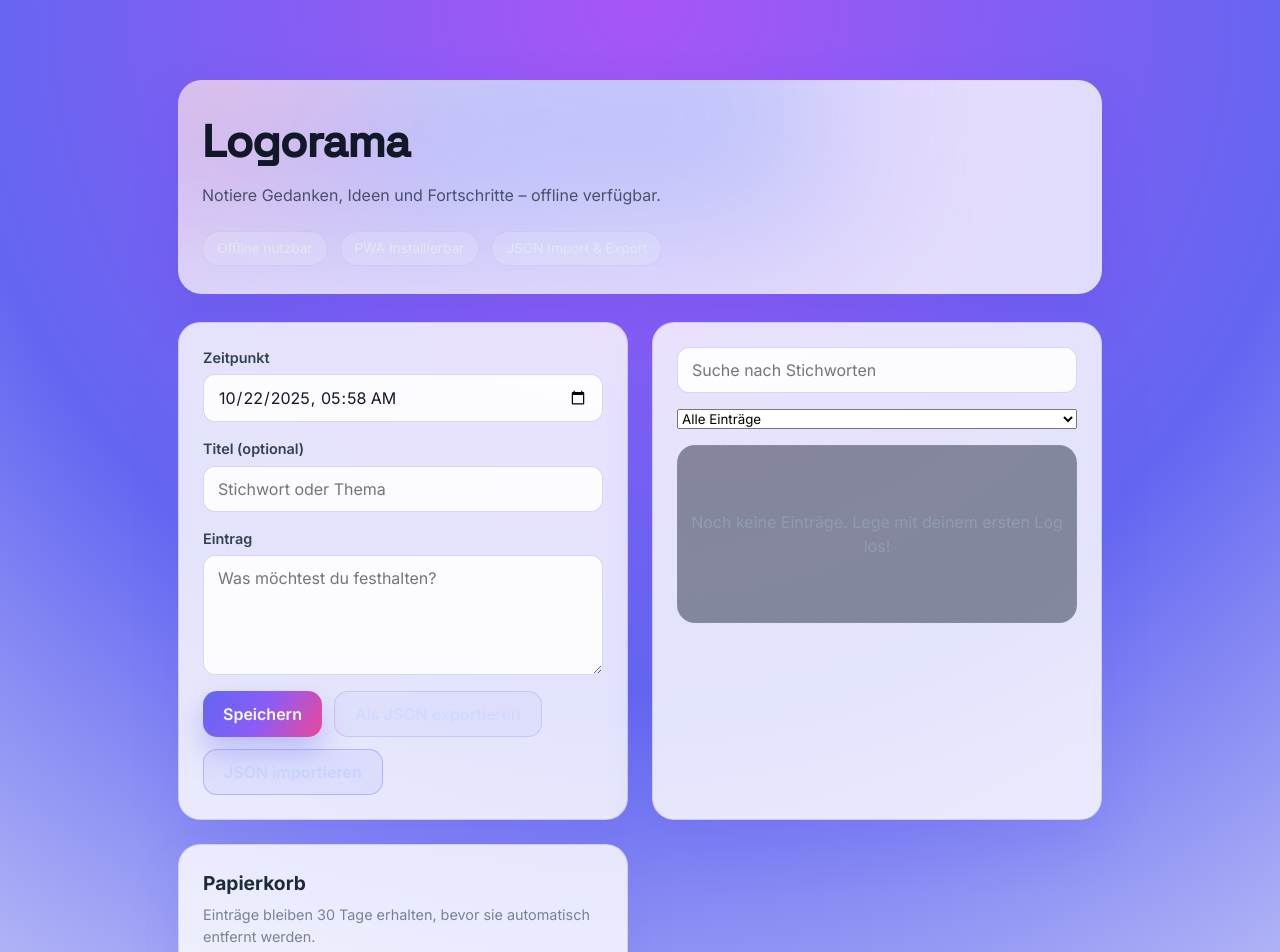
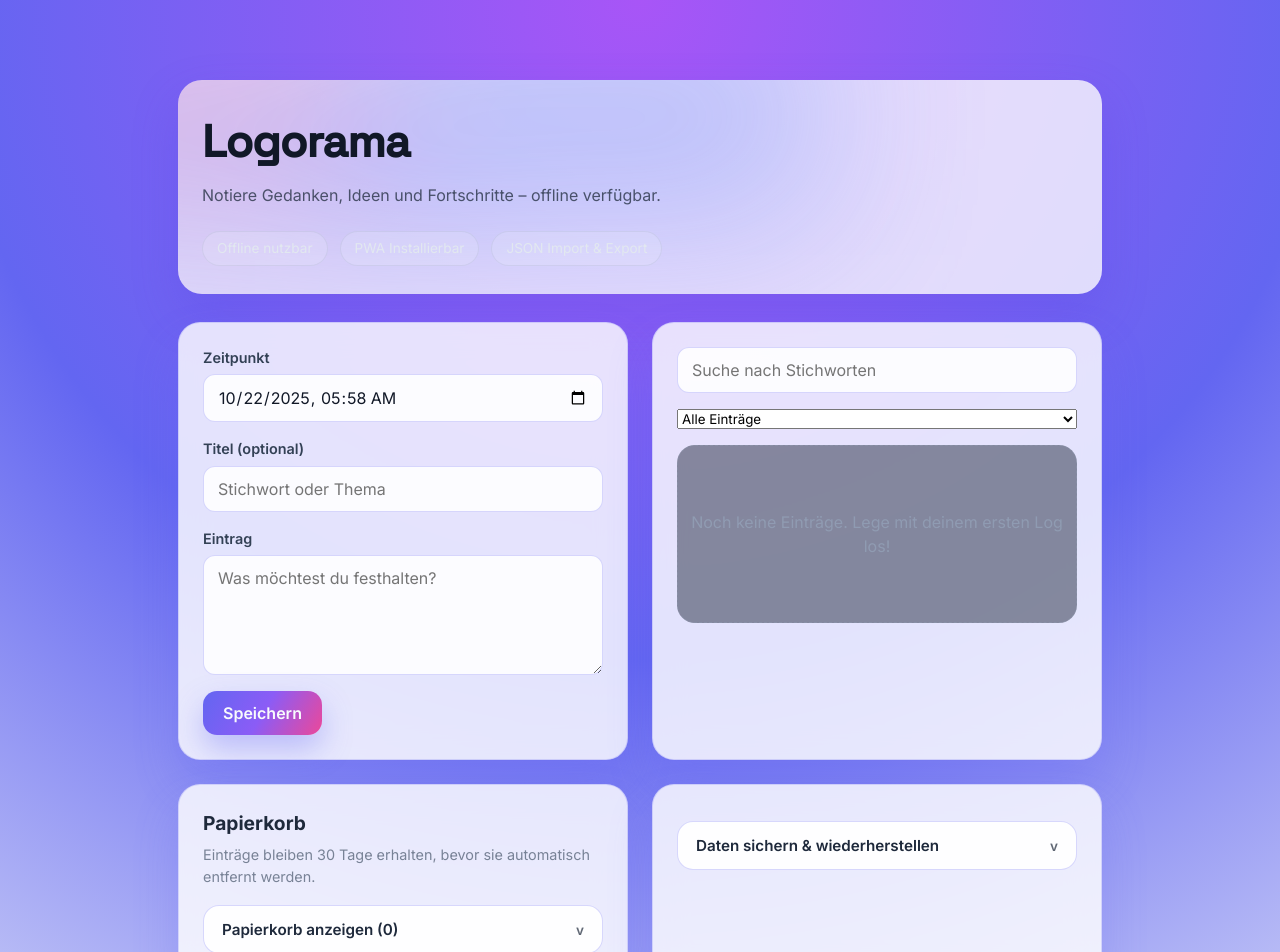
Before and after one commit to Web-Developer-DB/Logorama, a React (Vite) app: page / in a window 1280 px wide. Shown: the top 952 px of the page. Built offline with nearby package versions, Linux system fonts and the light colour scheme.

Commit message:
Add data safety panel accordion and update docs

```diff
--- a/src/App.jsx
+++ b/src/App.jsx
@@ -1,8 +1,9 @@
-import { useEffect, useMemo, useRef, useState } from "react";
+import { useEffect, useMemo, useState } from "react";
 import EntryForm from "./components/EntryForm.jsx";
 import SearchFilter from "./components/SearchFilter.jsx";
 import ActiveEntriesSection from "./components/ActiveEntriesSection.jsx";
 import TrashSection from "./components/TrashSection.jsx";
+import DataSafetyPanel from "./components/DataSafetyPanel.jsx";
 
 // Primary localStorage buckets: active Einträge + Papierkorb.
 const STORAGE_KEY = "personal-log-entries";
@@ -150,7 +151,6 @@ const App = () => {
   });
   // Filter für Zeitbereiche (Alle / Heute / Letzte 7 Tage).
   const [filter, setFilter] = useState("all");
-  const importInputRef = useRef(null);
 
   // Persistiert aktive Einträge nach jeder Änderung.
   useEffect(() => {
@@ -462,14 +462,9 @@ const App = () => {
         <div className="layout-grid">
           <section className="card">
             <EntryForm
-              ref={importInputRef}
               formState={formState}
               onInputChange={handleInputChange}
               onSubmit={handleSubmit}
-              onExport={handleExport}
-              onRequestImport={() => importInputRef.current?.click()}
-              onImportFile={handleImport}
-              disableExport={!entries.length}
             />
           </section>
 
@@ -496,6 +491,11 @@ const App = () => {
             description="Einträge bleiben 30 Tage erhalten, bevor sie automatisch entfernt werden."
             formatDateTime={formatDateTime}
           />
+          <DataSafetyPanel
+            onExport={handleExport}
+            onImportFile={handleImport}
+            disableExport={!entries.length}
+          />
         </div>
       </main>
       <footer className="app-footer">
--- /dev/null
+++ b/src/components/DataSafetyPanel.jsx
@@ -0,0 +1,73 @@
+import { useRef, useState } from "react";
+
+/**
+ * Kompakte Sicherungszentrale mit Akkordeon-Mechanik für Export & Import.
+ * Die eigentliche Logik wird von der aufrufenden Komponente (App) via Props geliefert.
+ */
+const DataSafetyPanel = ({ onExport, onImportFile, disableExport }) => {
+  const fileInputRef = useRef(null);
+  const [isOpen, setIsOpen] = useState(false);
+
+  const handleRestoreClick = () => {
+    fileInputRef.current?.click();
+  };
+
+  const toggleAccordion = () => {
+    setIsOpen((prev) => !prev);
+  };
+
+  const handleFileChange = (event) => {
+    onImportFile?.(event);
+    // Input zurücksetzen, damit derselbe Dateiname erneut gewählt werden kann.
+    if (fileInputRef.current) {
+      fileInputRef.current.value = "";
+    }
+  };
+
+  return (
+    <section className="card data-safety-card">
+      <div className={`accordion ${isOpen ? "open" : ""}`}>
+        <button
+          type="button"
+          className="accordion-toggle"
+          onClick={toggleAccordion}
+          aria-expanded={isOpen}
+        >
+          <span>Daten sichern &amp; wiederherstellen</span>
+          <span className="accordion-icon">{isOpen ? "^" : "v"}</span>
+        </button>
+
+        {isOpen ? (
+          <div className="accordion-panel">
+            <p>
+              Lade eine Sicherung deiner Einträge herunter oder spiele sie bei Bedarf wieder ein.
+              So kannst du Inhalte jederzeit retten – auch wenn etwas versehentlich gelöscht wurde.
+            </p>
+            <div className="actions">
+              <button
+                type="button"
+                className="primary"
+                onClick={onExport}
+                disabled={disableExport}
+              >
+                Daten sichern (Download)
+              </button>
+              <button type="button" className="secondary" onClick={handleRestoreClick}>
+                Daten wiederherstellen (Upload)
+              </button>
+            </div>
+          </div>
+        ) : null}
+      </div>
+      <input
+        ref={fileInputRef}
+        type="file"
+        accept="application/json"
+        onChange={handleFileChange}
+        style={{ display: "none" }}
+      />
+    </section>
+  );
+};
+
+export default DataSafetyPanel;
--- a/src/components/EntryCard.jsx
+++ b/src/components/EntryCard.jsx
@@ -16,7 +16,7 @@ const formatDate = (isoString) =>
 
 /**
  * Präsentationskomponente für einen einzelnen Logeintrag.
- * Der Löschen-Button nutzt eine zweistufige Bestätigung und delegiert die finale Aktion nach außen.
+ * Unterstützt Inline-Bearbeitung der Inhalte sowie den zweistufigen Löschvorgang.
  */
 const EntryCard = ({ entry, onDelete, onUpdate }) => {
   const [isEditing, setIsEditing] = useState(false);
--- a/src/components/EntryForm.jsx
+++ b/src/components/EntryForm.jsx
@@ -1,26 +1,11 @@
-import { forwardRef } from "react";
-
 /**
  * Vollständiges Formular zum Erfassen neuer Logeinträge.
  *
  * Verantwortlichkeiten:
  * - Kapselt sämtliche Formularfelder (Zeitpunkt, Titel, Inhalt) und deren Events.
  * - Delegiert Statusverwaltung nach außen, sodass `App` die Daten konsistent halten kann.
- * - Stellt Export- und Import-Aktionen als Buttons bereit, inklusive verstecktem File-Input.
  */
-const EntryForm = forwardRef(
-  (
-    {
-      formState,
-      onInputChange,
-      onSubmit,
-      onExport,
-      onRequestImport,
-      onImportFile,
-      disableExport
-    },
-    importInputRef
-  ) => (
+const EntryForm = ({ formState, onInputChange, onSubmit }) => (
   <form className="log-form" onSubmit={onSubmit} id="new-entry">
     <label>
       Zeitpunkt
@@ -60,29 +45,8 @@ const EntryForm = forwardRef(
       <button type="submit" className="primary">
         Speichern
       </button>
-        <button
-          type="button"
-          className="secondary"
-          onClick={onExport}
-          disabled={disableExport}
-        >
-          Als JSON exportieren
-        </button>
-        <button type="button" className="secondary" onClick={onRequestImport}>
-          JSON importieren
-        </button>
-        <input
-          ref={importInputRef}
-          type="file"
-          accept="application/json"
-          onChange={onImportFile}
-          style={{ display: "none" }}
-        />
     </div>
   </form>
-  )
 );
 
-EntryForm.displayName = "EntryForm";
-
 export default EntryForm;
```
Also changed, not shown: 1 other file (tests, documents, lock files or other folders). Lines whose indentation alone changed are shown as unchanged.
